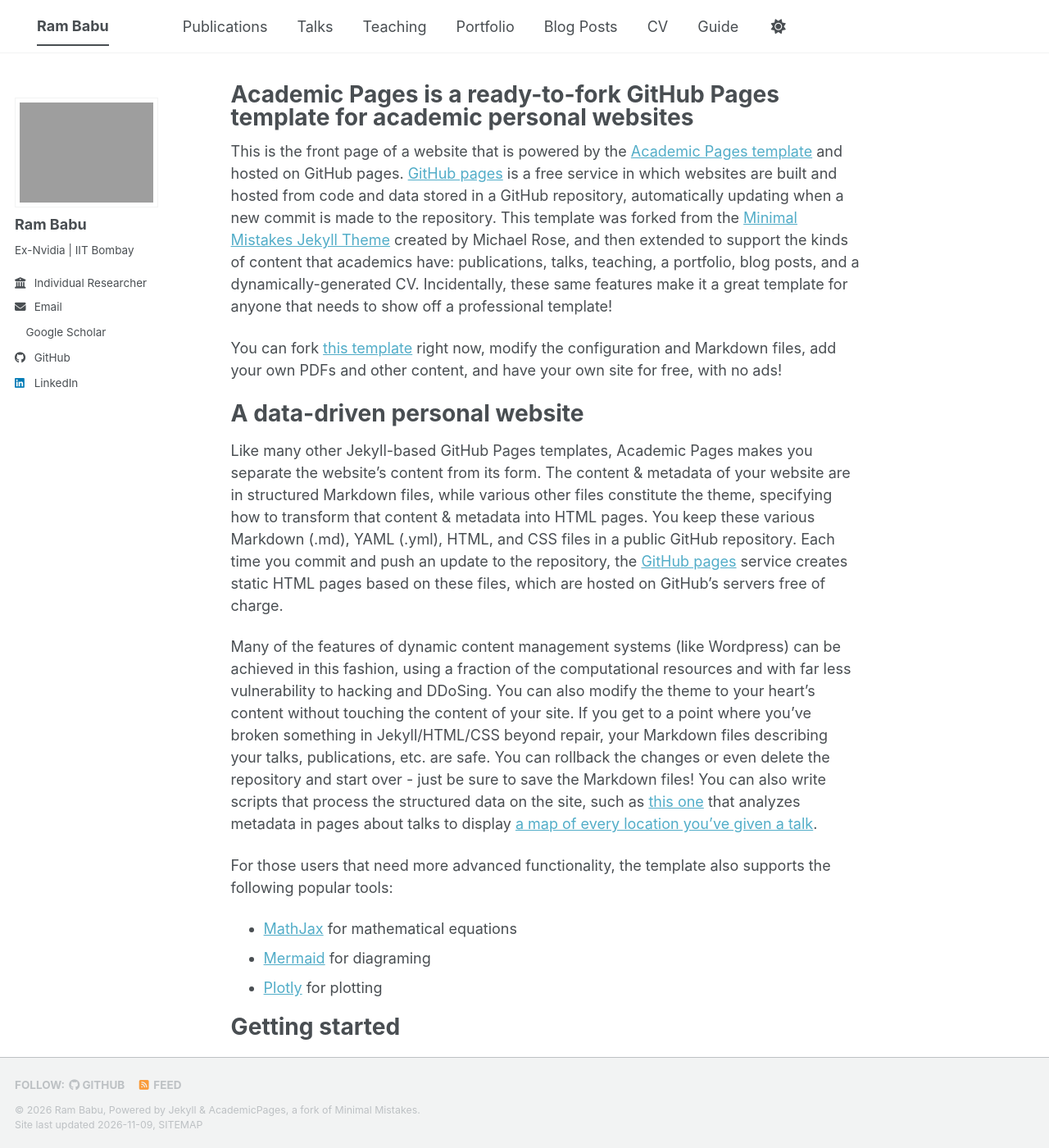
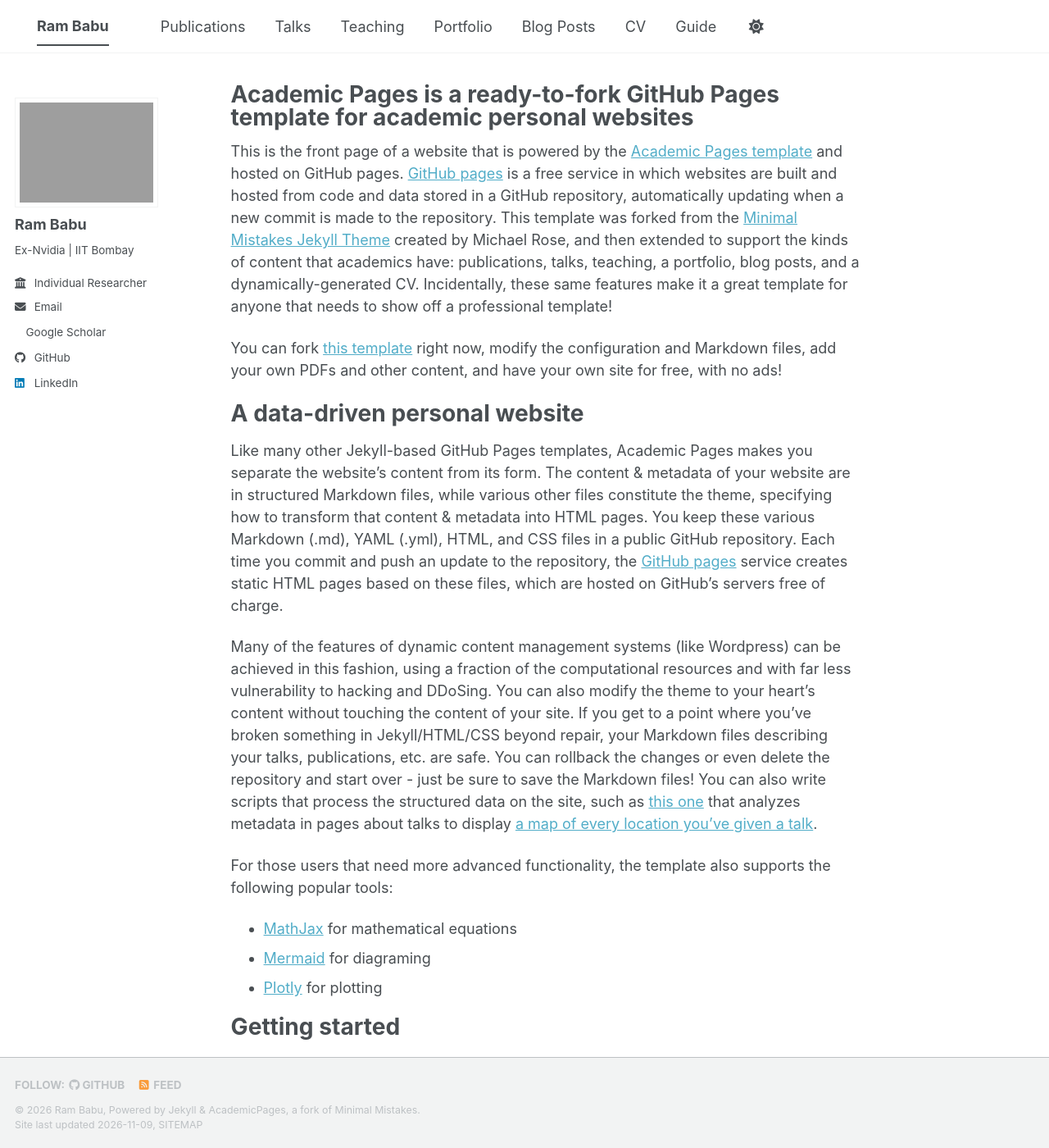
Before and after one commit to rambaburanga/rambaburanga.github.io, a Jekyll site: the page built from _pages/about.md, in a window 1280 px wide and 1400 px high. Shown: the whole window at 82% size. Built offline with Jekyll 4.4.1, drawn with Linux system fonts in a browser that asks for light colours; a script bundle is joined from its source files by our own code; a style sheet for code colours, icons or effects is not loaded.

Commit message:
Update _masthead.scss

```diff
--- a/_sass/layout/_masthead.scss
+++ b/_sass/layout/_masthead.scss
@@ -62,7 +62,7 @@
 
   &--lg {
     padding-left: 1.5em;
-    padding-right: 3em;
+    padding-right: 1.5em;
     font-weight: 700;
   }
 }
```
